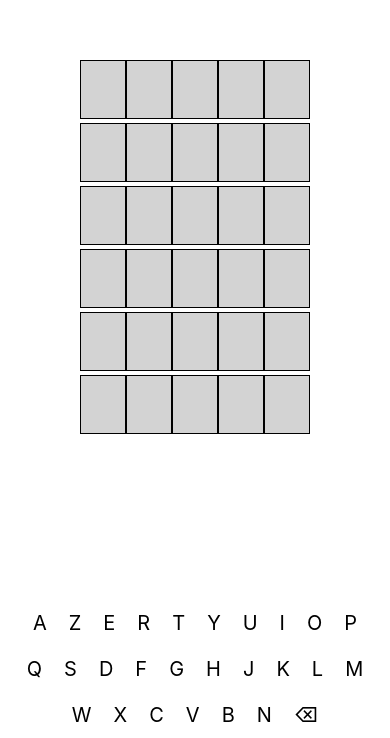
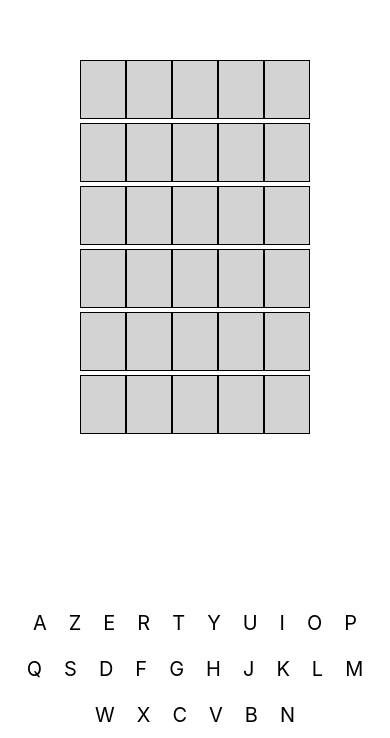
Before and after one commit to sylvainPanneau/wordle, a React Native app: screen / in a window 390 px wide. Shown: the part 106-844 px from the top of the page. Built offline with nearby package versions, Linux system fonts and the light colour scheme.

Commit message:
remove delete key (functinon still present)

```diff
--- a/App.js
+++ b/App.js
@@ -39,7 +39,7 @@ export default function App() {
       {
         gameOver && (
           <View style={styles.endGame}>
-            <Text style={[styles.endGameText, styles.gameOverText]}>Perdu bouffon</Text>
+            <Text style={[styles.endGameText, styles.gameOverText]}>Perdu bouffon {solution}</Text>
             <TouchableOpacity style={styles.playAgain} onPress={
               () => {
                 setSolution(WORDS[Math.floor(Math.random() * WORDS.length)]);
@@ -116,6 +116,7 @@ const styles = StyleSheet.create({
     fontWeight: 'bold',
     padding: 10,
     borderRadius: 10,
+    textAlign: 'center',
   },
   gameOverText: {
     color: '#ff5a3e',
--- a/Keyboard.js
+++ b/Keyboard.js
@@ -7,7 +7,7 @@ export default function Keyboard({ setGuesses, guesses }) {
     const [letter, setLetter] = useState('');
     const row1 = "AZERTYUIOP";
     const row2 = "QSDFGHJKLM";
-    const row3 = "WXCVBN⌫";
+    const row3 = "WXCVBN";
 
     useEffect(() => {
         if (letter == "⌫") {
```
